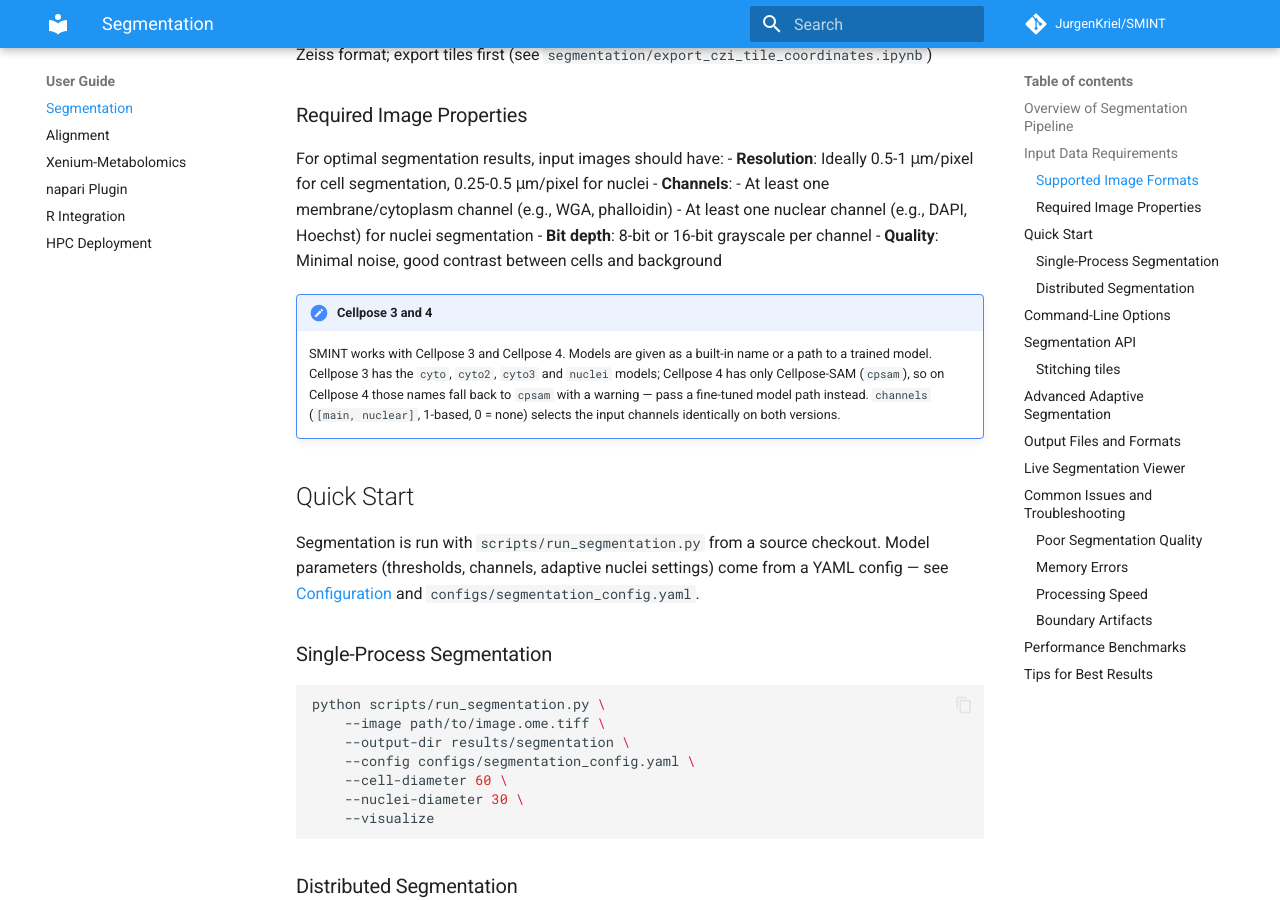
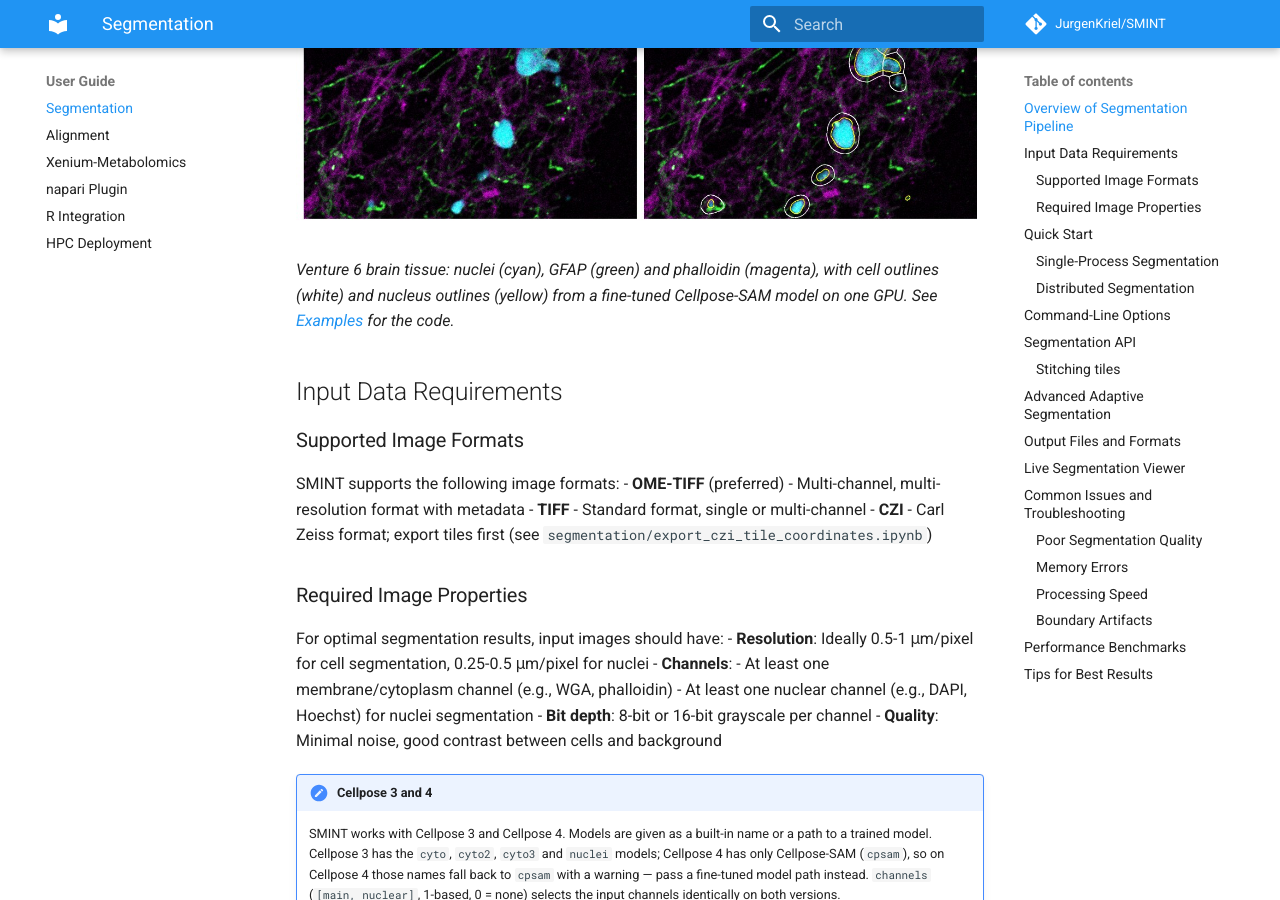
Before and after one commit to JurgenKriel/SMINT, an MkDocs documentation site: the page built from docs/segmentation.md, in a window 1280 px wide and 900 px high, scrolled down 743 px. Built offline with MkDocs 1.6.1 and Material for MkDocs 9.7.7, drawn with Linux system fonts in a browser that asks for light colours; comment, search, counter and statistics services are not loaded; the version menu is left out.

Commit message:
docs: show the segmentation figure on the Segmentation page; rename to bust caches
The stain-coloured figure replaced the old one under the same filename, so
browsers that had cached segmentation_example.jpg kept showing the old
version. Serve it as segmentation_gfap_phalloidin.jpg, and add it to the top
of the Segmentation page as well as the Examples page.

Co-Authored-By: Claude Opus 5.5 <noreply@anthropic.com>

```diff
--- a/docs/segmentation.md
+++ b/docs/segmentation.md
@@ -11,6 +11,13 @@ The SMINT segmentation pipeline consists of several key stages:
 3. **Nuclei Segmentation** - Identifying cell nuclei (optional)
 4. **Post-processing** - Refining segmentation results and extracting features
 5. **Visualization** - Generating visual outputs for quality control
+
+![Nuclei, GFAP and phalloidin with SMINT cell and nucleus outlines](assets/segmentation_gfap_phalloidin.jpg)
+
+*Venture 6 brain tissue: nuclei (cyan), GFAP (green) and phalloidin (magenta),
+with cell outlines (white) and nucleus outlines (yellow) from a fine-tuned
+Cellpose-SAM model on one GPU. See [Examples](examples.md#4-segmenting-a-whole-slide-image-on-one-gpu)
+for the code.*
 
 ## Input Data Requirements
 
```
Also changed, not shown: docs/examples.md (+1 -1 lines), docs/assets/segmentation_gfap_phalloidin.jpg (renamed from docs/assets/segmentation_example.jpg).
